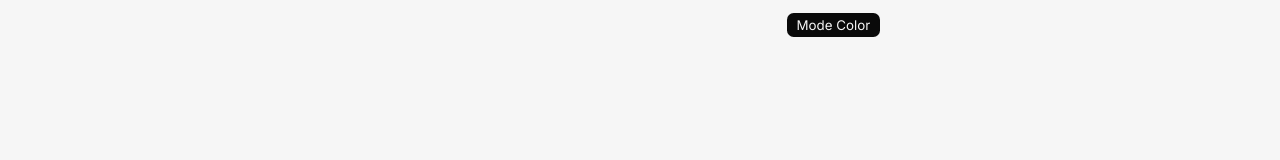
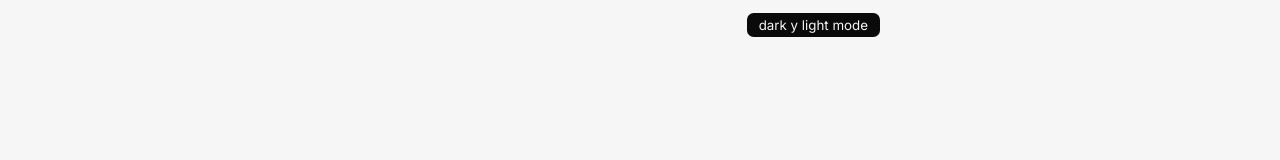
Before and after one commit to JhonFAlzate/pokedex-by-jf-2, a React (Vite) app: page /#/ in a window 1280 px wide. Shown: the top 160 px of the page. Built offline with nearby package versions, Linux system fonts and the light colour scheme.

Commit message:
Se creó estado global para el dark light mode

```diff
--- a/src/components/HeaderPages.jsx
+++ b/src/components/HeaderPages.jsx
@@ -1,20 +1,26 @@
 import { useNavigate } from 'react-router-dom'
 import './styles/HeaderPages.css'
-import { useEffect, useState } from 'react'
-// import { Logo, Luna, Sol} from "./icons"
+import { useEffect} from 'react'
+import { setDarkSlice } from "../store/slices/dark.slice"
+import { useDispatch, useSelector} from "react-redux"
+
 
 const HeaderPages = () => {
-    const [dark, setDark] = useState(false)
+
 
     const navigate = useNavigate()
+    const dispatch = useDispatch()
+    const dark = useSelector(states => states.dark)
 
     const handleClick = () => {
         navigate('/pokedex')
     }
 
     const handledark = () => {
-        setDark(!dark)
+
+        dispatch(setDarkSlice(!dark))
     }
+    console.log(dark)
     useEffect(() => {
         document.body.setAttribute('data-tema', dark)
     }, [dark])
@@ -23,7 +29,7 @@ const HeaderPages = () => {
     <header className="header">
           <div className="header_home_red">
             <button className='header_btn' onClick={handleClick}>Home</button>
-            <button className='header_btn' onClick={handledark} >Mode Color</button>
+            <button className='header_btn' onClick={handledark} >dark y light mode</button>
             </div>
           <div className="header_home_black"></div>
           <img className="header_img" src="/pokedex1.png" alt="/pokedex1.png" />
--- a/src/components/PokedexPage/PokeCard.jsx
+++ b/src/components/PokedexPage/PokeCard.jsx
@@ -15,7 +15,7 @@ const PokeCard = ({poke}) => {
 
   }, [])
 
-  console.log(pokemon)
+
   const navigate = useNavigate()
 
 const handleNavDetail = () => {
--- a/src/components/styles/HeaderPages.css
+++ b/src/components/styles/HeaderPages.css
@@ -27,7 +27,7 @@
 }
 .header_btn {
     background-color:white;
-    width: 7em;
+    width: 10em;
     margin-bottom:  2.5em;
     border-radius: 0.5em;
     &:hover {
--- a/src/components/styles/HomePage.css
+++ b/src/components/styles/HomePage.css
@@ -12,7 +12,7 @@
     right: 2em;
     background-color: var(--primary-text-color);
     color: var(--background-color);
-    width: 7em;
+    width: 10em;
 
     border-radius: 0.5em;
     &:hover {
--- a/src/pages/HomePage.jsx
+++ b/src/pages/HomePage.jsx
@@ -1,15 +1,17 @@
-import { useEffect, useRef, useState } from "react"
+import { useEffect, useRef } from "react"
 import { setTrainer } from "../store/slices/trainer.slice"
 import { useDispatch, useSelector} from "react-redux"
 import { useNavigate } from "react-router-dom"
 import "../components/styles/HomePage.css"
+import { setDarkSlice } from "../store/slices/dark.slice"
 
 const HomePage = () => {
 
 
 
  const dispatch = useDispatch()
- const [dark, setDark] = useState(false)
+//  const [dark, setDark] = useState(false)
+const dark = useSelector(states => states.dark)
 
  const navigate = useNavigate()  // useNavigate me permite navegar directamente hacia las rutas
 
@@ -22,11 +24,14 @@ const handleSubmit = e => {
 
 
 const trainer = useSelector(states => states.trainer) //El useSelector me permite acceder al estado e imprimirlo en consola para ver su contenido
-console.log(trainer)
+
 
 const handledark = () => {
-  setDark(!dark)
+  dispatch(setDarkSlice(!dark))
+  // setDark(!dark)
 }
+
+
 useEffect(() => {
     document.body.setAttribute('data-tema', dark)
 }, [dark])
@@ -34,7 +39,7 @@ useEffect(() => {
 
   return (
     <div className="home_container">
-       <button className='home_btn_dark' onClick={handledark} >Mode Color</button>
+       <button className='home_btn_dark' onClick={handledark} >dark y light mode</button>
     <div className="home">
       <img className="home_img" src="/pokedex1.png" alt="/pokedex1.png" />
       <p className="home_p"><span className="home_greeting">¡Hi Trainer!</span><br /> if you want to find you favorite pokemon,
--- a/src/pages/PokeinfoPage.jsx
+++ b/src/pages/PokeinfoPage.jsx
@@ -16,7 +16,7 @@ useEffect( () => {
   getPokemon(url)
 },[name])
 
-console.log(pokemon)
+
 
   return (
     <article>
--- a/src/store/index.js
+++ b/src/store/index.js
@@ -1,9 +1,11 @@
 import { configureStore } from '@reduxjs/toolkit'
 import trainer from './slices/trainer.slice'
+import dark from './slices/dark.slice'
 
 export default configureStore({
   reducer:{
-    trainer
+    trainer,
+    dark
 
   }
 })
--- /dev/null
+++ b/src/store/slices/dark.slice.js
@@ -0,0 +1,14 @@
+import { createSlice } from "@reduxjs/toolkit";
+
+const darkSlice = createSlice({
+    name: 'dark',
+    initialState: false,
+    reducers: {
+        setDarkSlice: (state, action) => action.payload
+    }
+
+
+})
+export const {setDarkSlice} = darkSlice.actions;
+
+export default darkSlice.reducer;
```
Also changed, not shown: src/store/slices/trainer.slice.js (line endings or trailing spaces).
